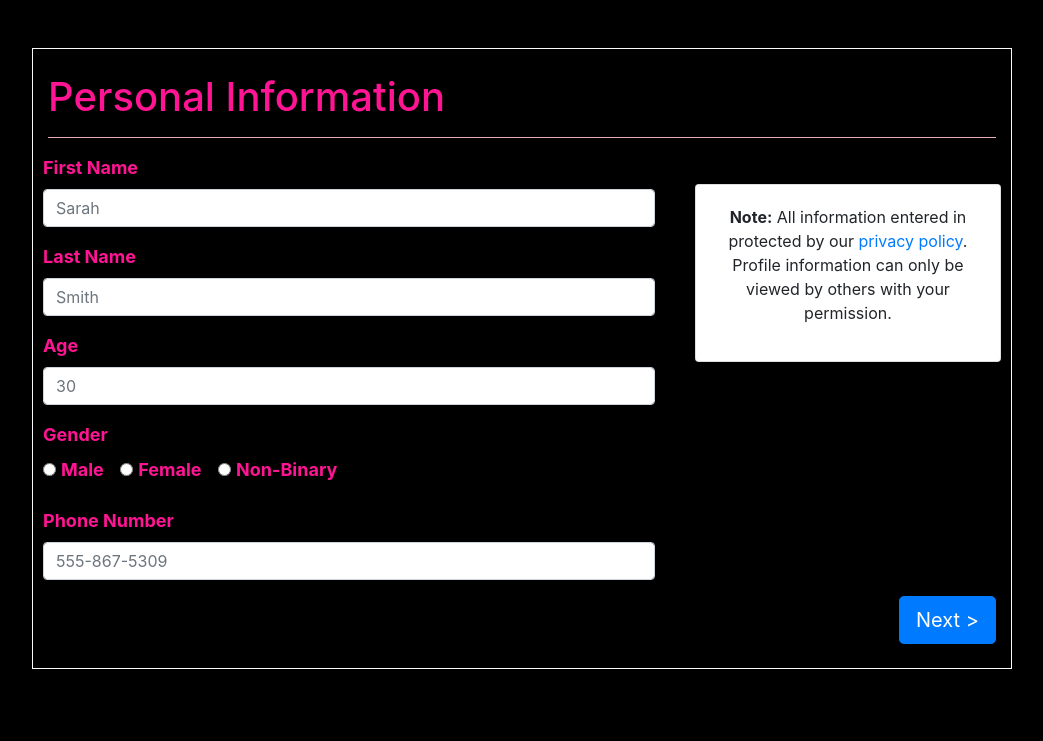
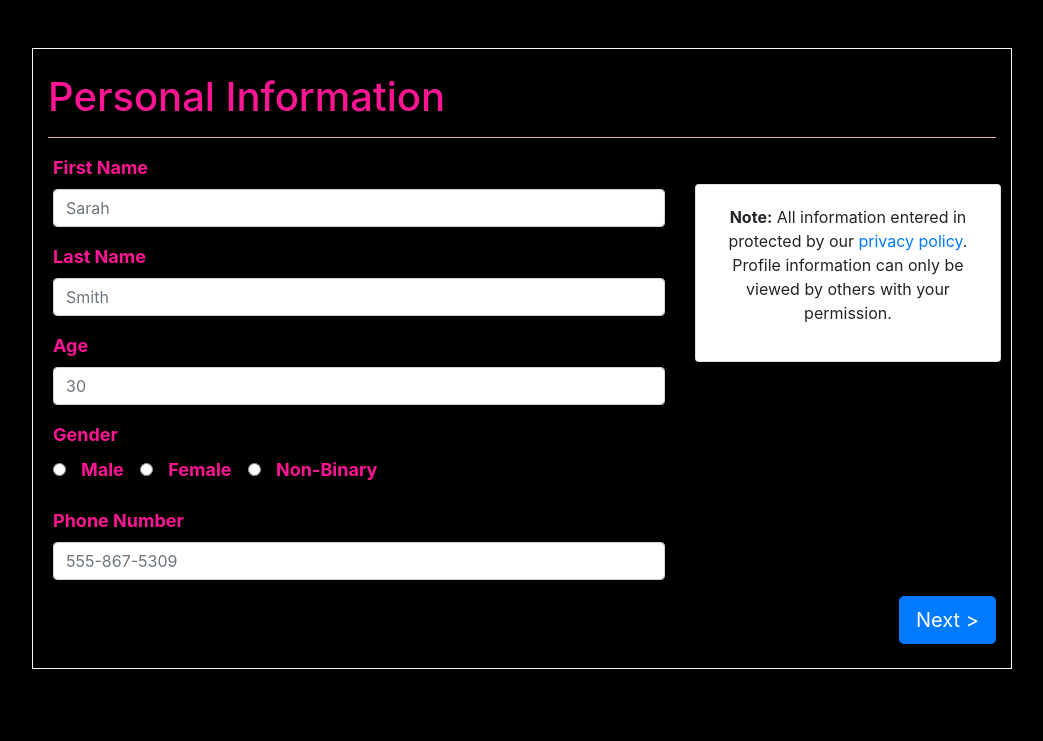
Before and after one commit to hjmonatt/dating, a PHP site: page /views/profile1.html in a window 1280 px wide. Shown: the part 126-867 px from the top of the page, without its empty margins (118-1161 px from the left). Run offline with PHP 8.4, Linux system fonts and the light colour scheme.

Commit message:
Shifting radios on profile1

```diff
--- a/styles/styles.css
+++ b/styles/styles.css
@@ -69,7 +69,18 @@ h5{
 label{
     color: deeppink;
     font-size: large;
+    padding-left: 10px;
 }
+
+input{
+    margin-left: 10px;
+}
+
+#radios
+{
+    padding-left: 10px;
+}
+
 
 /* Testimonials - Blockquotes */
 #testimonial1, #testimonial2, #testimonial3{
--- a/views/profile1.html
+++ b/views/profile1.html
@@ -67,6 +67,7 @@
                 </div>
                 <!-- Gender Radios -->
                 <label><strong>Gender</strong></label><br>
+                <div id="radios">
                 <div class="form-check form-check-inline">
                     <input class="form-check-input" type="radio" name="genderRadios" id="male" value="male">
                     <label class="form-check-label" for="male"><strong>Male</strong></label>
@@ -79,7 +80,8 @@
                     <input class="form-check-input" type="radio" name="genderRadios" id="non-binary" value="non-binary">
                     <label class="form-check-label" for="non-binary"><strong>Non-Binary</strong></label>
                 </div>
-                <br><br>
+                </div>
+                <br>
                 <!-- Phone Number -->
                 <div class="form-group">
                     <label for="phone"><strong>Phone Number</strong></label>
```
